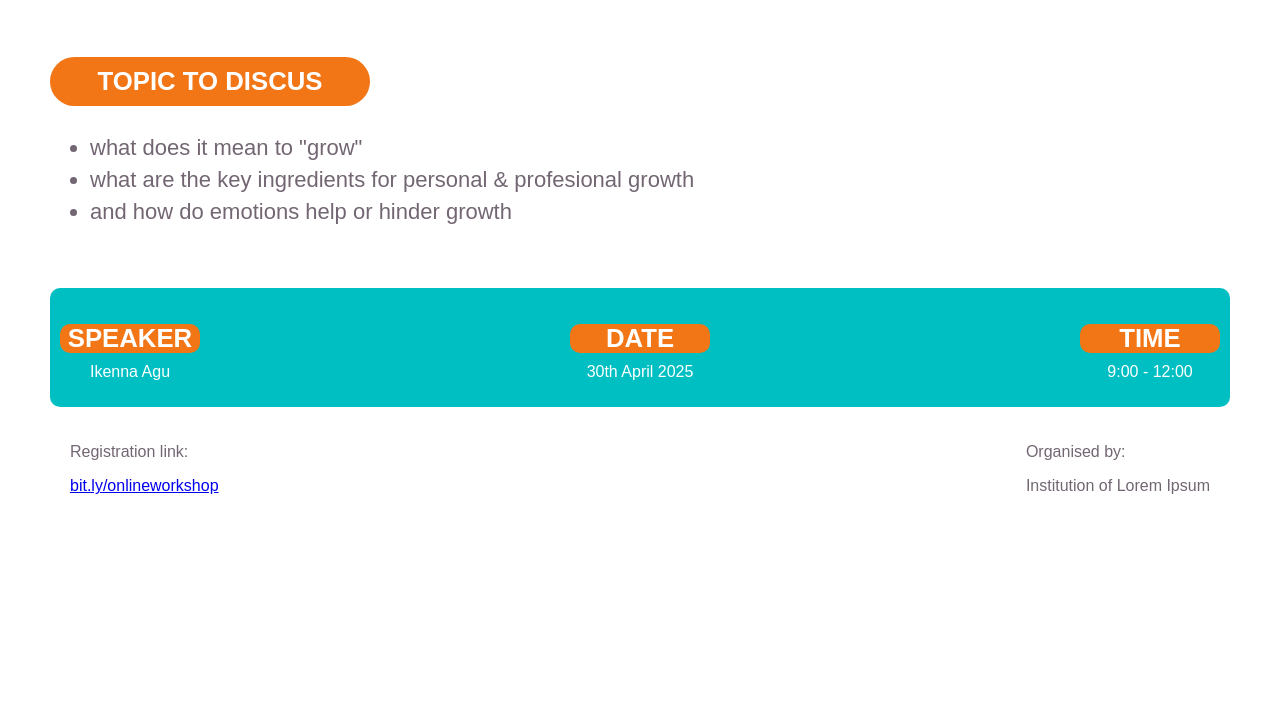
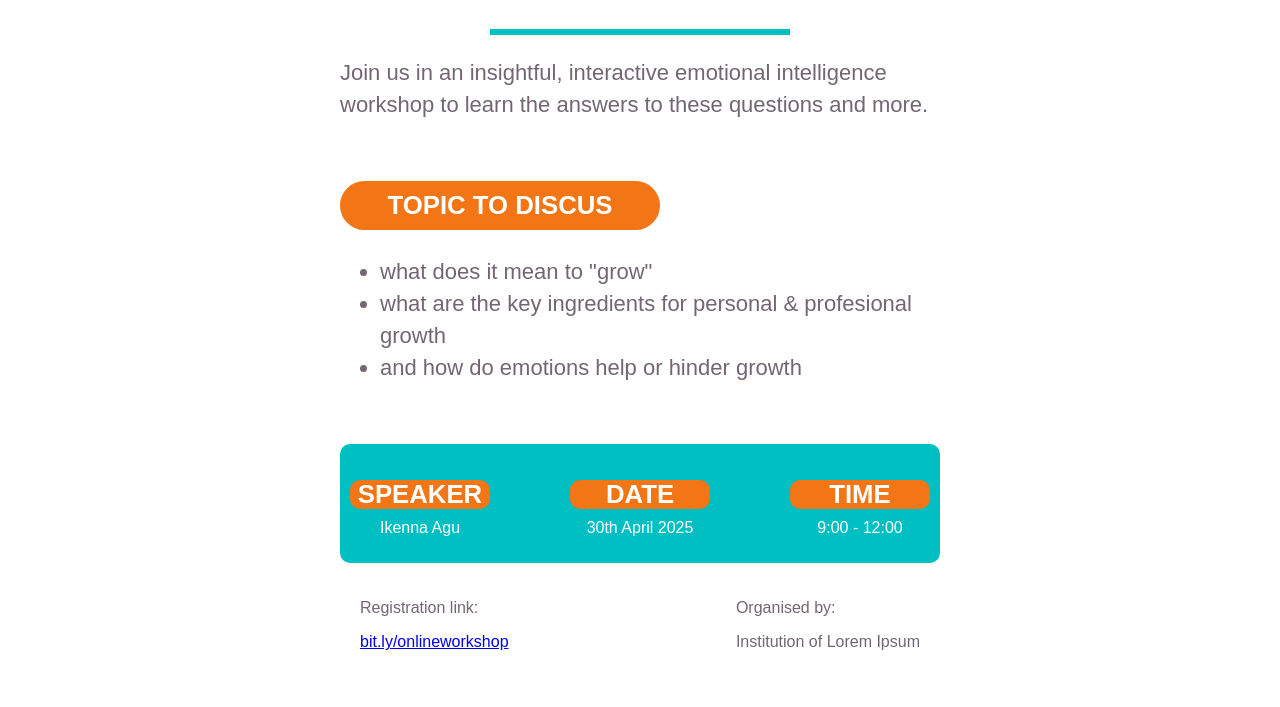
Before and after one commit to ike-agu/ike-agu.github.io, a plain HTML site: page index.html in a window 1280 px wide. Shown: the part 335-1042 px from the top of the page. Before the commit the page ends 886 px from the top, so only its background shows below. Drawn offline with Linux system fonts and the light colour scheme.

Commit message:
added a content div to wrap the body

```diff
--- a/index.html
+++ b/index.html
@@ -4,14 +4,17 @@
         <meta charset="utf-8">
         <title>Project: Event invite</title>
         <style>
+
+        .content{
+            max-width: 600px;
+            margin: auto;
+        }
         body{
             margin: 30px 50px;
             font-family:sans-serif;
             color:rgb(115, 102, 115);
             font-size:22px;
             background-color:rgb(255, 255, 255);
-
-
         }
         .growth-title{
             color:rgb(242, 117, 22);
@@ -90,6 +93,7 @@
         </style>
     </head>
     <body>
+        <div class="content">
 
             <h2 class="growth-title" >GROWTH!</h2>
             <h1 id="workshop-title">WORKSHOP INVITATION!</h1>
@@ -131,6 +135,7 @@
                  <p>Institution of Lorem Ipsum</p>
                  </div>
              </div>
+        </div>
 
     </body>
 </html>
```
Lines whose indentation alone changed are shown as unchanged.
